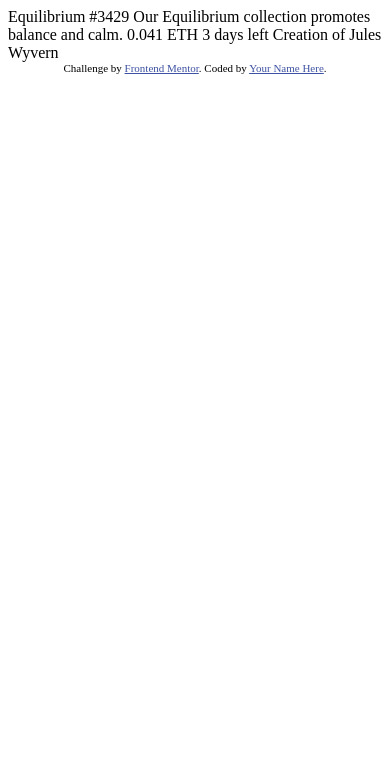
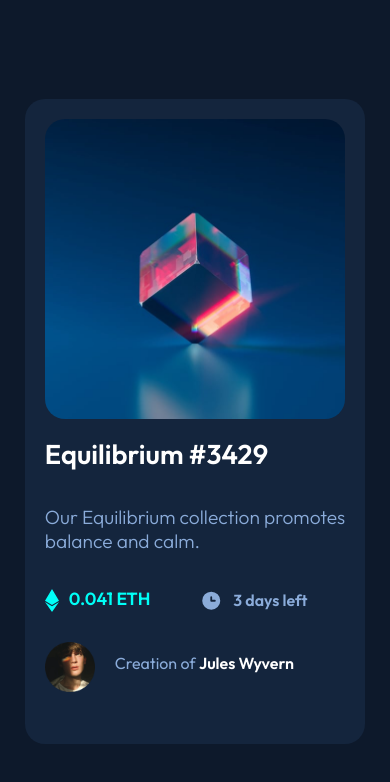
Before and after one commit to guedesyc/nft-preview-card-component-main, a plain HTML site: page index.html in a window 390 px wide. Drawn offline with Linux system fonts and the light colour scheme.

Commit message:
finalizado
responsive

```diff
--- a/index.html
+++ b/index.html
@@ -7,27 +7,32 @@
   <link rel="icon" type="image/png" sizes="32x32" href="./images/favicon-32x32.png">
 
   <title>Frontend Mentor | NFT preview card component</title>
+  <link rel="stylesheet" href="style.css">
 
-  <!-- Feel free to remove these styles or customise in your own stylesheet 👍 -->
-  <style>
-    .attribution { font-size: 11px; text-align: center; }
-    .attribution a { color: hsl(228, 45%, 44%); }
-  </style>
 </head>
 <body>
 
-  Equilibrium #3429
+ <main>
+  <img width="300px" src="images/image-equilibrium.jpg" alt="">
+  <h1>Equilibrium #3429</h1>
+  <h2>Our Equilibrium collection promotes <br> balance and calm.
+  </h2>
 
-  Our Equilibrium collection promotes balance and calm.
+  <div class="rowprincipal">
+    <div class="rowmain">
+      <img height="23px" src="images/icon-ethereum.svg" alt="">
+    <h3>0.041 ETH</h3>
+    </div>
+    <div class="rowmain2">
+      <img height="23px" src="images/icon-clock.svg" alt="">
+    <h4>3 days left</h4>
+    </div>
+  </div>
+<div class="rowimg">
+  <img src="images/image-avatar.png" width="50px" height="50px" alt="">
+  <h4>Creation of <strong>Jules Wyvern</strong></h4>
+</div>
+ </main>
 
-  0.041 ETH
-  3 days left
-
-  Creation of Jules Wyvern
-
-  <div class="attribution">
-    Challenge by <a href="https://www.frontendmentor.io?ref=challenge" target="_blank">Frontend Mentor</a>.
-    Coded by <a href="#">Your Name Here</a>.
-  </div>
 </body>
 </html>
--- /dev/null
+++ b/style.css
@@ -0,0 +1,108 @@
+@charset "UTF-8";
+@import url('https://fonts.googleapis.com/css2?family=Outfit:wght@300;400;600&display=swap');
+
+:root{
+--cor1: hsl(215, 51%, 70%);
+--ciano: hsl(178, 100%, 50%);
+--azulescuro: hsl(217, 54%, 11%);
+--azulescuro2: hsl(216, 50%, 16%);
+--azulescuro3:hsl(215, 32%, 27%);
+--branco: hsl(0, 0%, 100%);
+
+}
+
+*{
+    font-family: 'Outfit', Arial, sans-serif;
+}
+
+body{
+    display: flex;
+    flex-direction: column;
+    justify-content: center;
+    align-items: center;
+    min-height: 98vh;
+    background: var(--azulescuro);
+}
+
+body img{
+    border-radius: 20px;
+}
+
+main{
+    border-radius: 20px;
+    padding: 20px 20px 50px 20px;
+    background-color: var(--azulescuro2);
+    display: flex;
+    flex-direction: column;
+    text-align: left;
+}
+
+main h1{
+    color: white;
+    font-size: 1.7rem;
+}
+
+main h1:hover{
+    color: var(--ciano);
+}
+
+main h2{
+    color: var(--cor1);
+    font-weight: 300;
+    font-size: 1.2rem;
+}
+
+.rowprincipal{
+    display: flex;
+}
+
+.rowmain{
+    display: flex;
+}
+
+.rowmain img{
+    margin-top: 20px;
+
+}
+main h3{
+    margin-left: 10px;
+    color: var(--ciano);
+    font-size: 1.1rem;
+}
+
+.rowmain2{
+    display: flex;
+    margin-left: 50px;
+}
+
+.rowmain2 img{
+margin-top: 20px
+}
+
+
+.rowmain2 h4{
+    color: var(--cor1);
+    margin-left: 10px;
+}
+
+.rowimg{
+    display: flex;
+}
+
+.rowimg img{
+    margin-top: 10px;
+}
+
+.rowimg h4{
+    margin-left: 20px;
+    color: var(--cor1);
+    font-weight: 400;
+}
+
+.rowimg strong{
+    color: white;
+}
+
+.rowimg strong:hover{
+    color: var(--ciano);
+}
```
Also changed, not shown: 1 other file.
